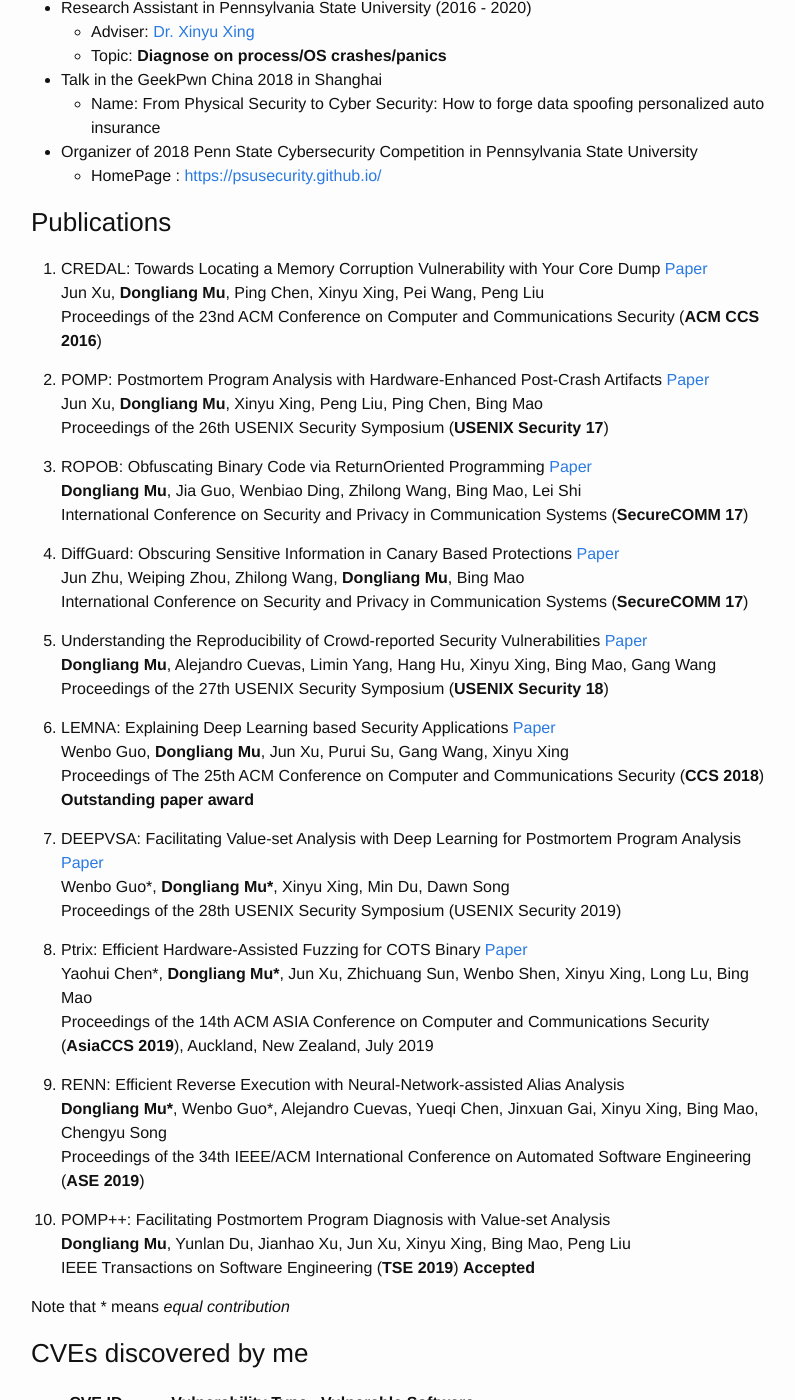
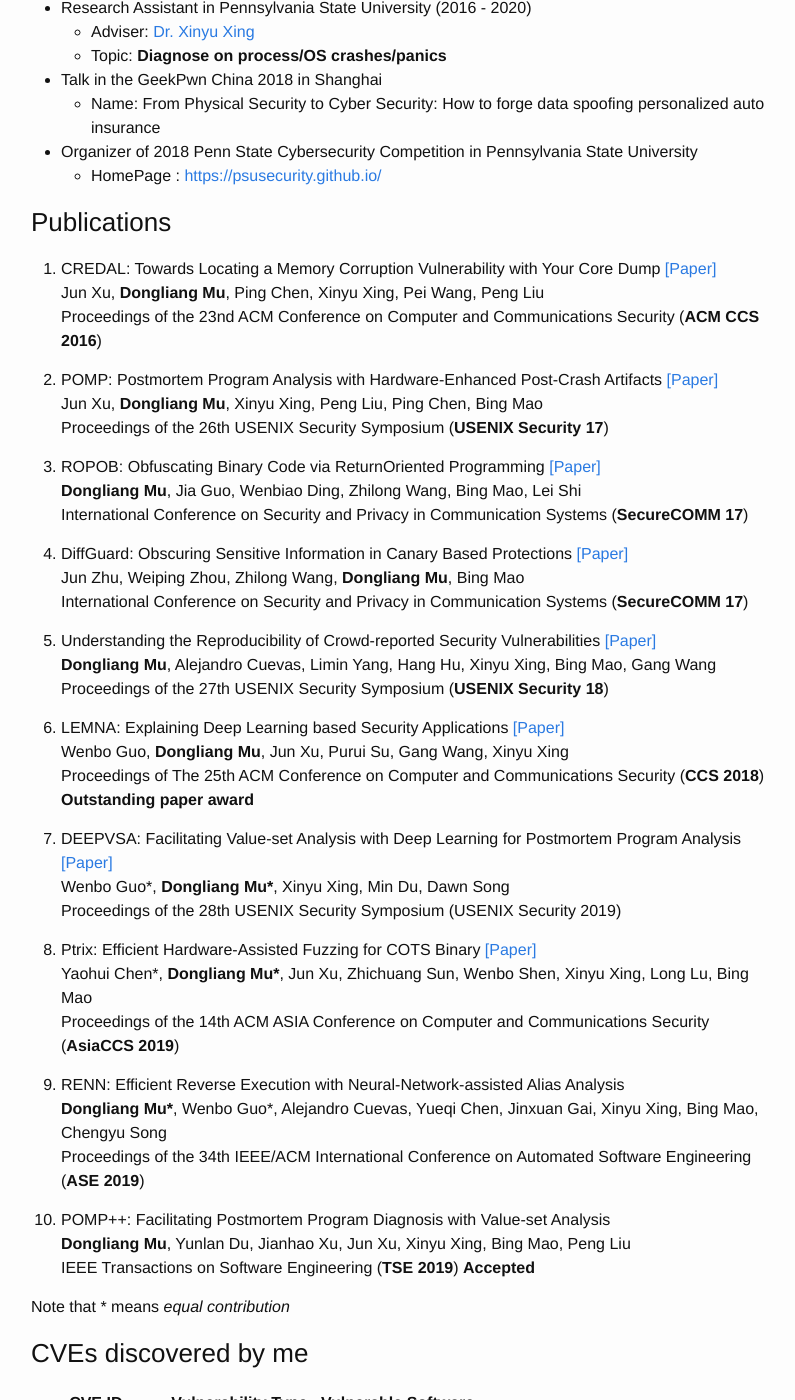
Before and after one commit to mudongliang/mudongliang.github.io, a Jekyll site: the page built from about/about.md, in a window 1280 px wide and 1400 px high, scrolled down 657 px. Shown: the whole window, without its empty margins (239-1034 px from the left). Built offline with Jekyll 4.4.1, drawn with Linux system fonts in a browser that asks for light colours.

Commit message:
fix typos

```diff
--- a/about/about.md
+++ b/about/about.md
@@ -34,37 +34,37 @@
 
 ### Publications
 
-1. CREDAL: Towards Locating a Memory Corruption Vulnerability with Your Core Dump [Paper]({{site.url}}/files/papers/p529-xu.pdf)
+1. CREDAL: Towards Locating a Memory Corruption Vulnerability with Your Core Dump [\[Paper\]]({{site.url}}/files/papers/p529-xu.pdf)
 Jun Xu, **Dongliang Mu**, Ping Chen, Xinyu Xing, Pei Wang, Peng Liu
 Proceedings of the 23nd ACM Conference on Computer and Communications Security (**ACM CCS 2016**)
 
-2. POMP: Postmortem Program Analysis with Hardware-Enhanced Post-Crash Artifacts [Paper]({{site.url}}/files/papers/sec17-xu.pdf)
+2. POMP: Postmortem Program Analysis with Hardware-Enhanced Post-Crash Artifacts [\[Paper\]]({{site.url}}/files/papers/sec17-xu.pdf)
 Jun Xu, **Dongliang Mu**, Xinyu Xing, Peng Liu, Ping Chen, Bing Mao
 Proceedings of the 26th USENIX Security Symposium (**USENIX Security 17**)
 
-3. ROPOB: Obfuscating Binary Code via ReturnOriented Programming [Paper]({{site.url}}/files/papers/ropob_securecomm.pdf)
+3. ROPOB: Obfuscating Binary Code via ReturnOriented Programming [\[Paper\]]({{site.url}}/files/papers/ropob_securecomm.pdf)
 **Dongliang Mu**, Jia Guo, Wenbiao Ding, Zhilong Wang, Bing Mao, Lei Shi
 International Conference on Security and Privacy in Communication Systems (**SecureCOMM 17**)
 
-4. DiffGuard: Obscuring Sensitive Information in Canary Based Protections [Paper]({{site.url}}/files/papers/diffguard_securecomm.pdf)
+4. DiffGuard: Obscuring Sensitive Information in Canary Based Protections [\[Paper\]]({{site.url}}/files/papers/diffguard_securecomm.pdf)
 Jun Zhu, Weiping Zhou, Zhilong Wang, **Dongliang Mu**, Bing Mao
 International Conference on Security and Privacy in Communication Systems (**SecureCOMM 17**)
 
-5. Understanding the Reproducibility of Crowd-reported Security Vulnerabilities [Paper]({{site.url}}/files/papers/sec18-mu.pdf)
+5. Understanding the Reproducibility of Crowd-reported Security Vulnerabilities [\[Paper\]]({{site.url}}/files/papers/sec18-mu.pdf)
 **Dongliang Mu**, Alejandro Cuevas, Limin Yang, Hang Hu, Xinyu Xing, Bing Mao, Gang Wang
 Proceedings of the 27th USENIX Security Symposium (**USENIX Security 18**)
 
-6. LEMNA: Explaining Deep Learning based Security Applications [Paper]({{site.url}}/files/papers/ccs18.pdf)
+6. LEMNA: Explaining Deep Learning based Security Applications [\[Paper\]]({{site.url}}/files/papers/ccs18.pdf)
 Wenbo Guo, **Dongliang Mu**, Jun Xu, Purui Su, Gang Wang, Xinyu Xing
 Proceedings of The 25th ACM Conference on Computer and Communications Security (**CCS 2018**) **Outstanding paper award**
 
-7. DEEPVSA: Facilitating Value-set Analysis with Deep Learning for Postmortem Program Analysis [Paper]({{site.url}}/files/papers/deepvsa.pdf)
+7. DEEPVSA: Facilitating Value-set Analysis with Deep Learning for Postmortem Program Analysis [\[Paper\]]({{site.url}}/files/papers/deepvsa.pdf)
 Wenbo Guo\*, **Dongliang Mu\***, Xinyu Xing, Min Du, Dawn Song
 Proceedings of the 28th USENIX Security Symposium (USENIX Security 2019)
 
-8. Ptrix: Efficient Hardware-Assisted Fuzzing for COTS Binary [Paper]({{site.url}}/files/papers/ptrix.pdf)
+8. Ptrix: Efficient Hardware-Assisted Fuzzing for COTS Binary [\[Paper\]]({{site.url}}/files/papers/ptrix.pdf)
 Yaohui Chen\*, **Dongliang Mu\***, Jun Xu, Zhichuang Sun, Wenbo Shen, Xinyu Xing, Long Lu, Bing Mao
-Proceedings of the 14th ACM ASIA Conference on Computer and Communications Security (**AsiaCCS 2019**), Auckland, New Zealand, July 2019
+Proceedings of the 14th ACM ASIA Conference on Computer and Communications Security (**AsiaCCS 2019**)
 
 9. RENN: Efficient Reverse Execution with Neural-Network-assisted Alias Analysis
 **Dongliang Mu\***, Wenbo Guo\*, Alejandro Cuevas, Yueqi Chen, Jinxuan Gai, Xinyu Xing, Bing Mao, Chengyu Song
```
